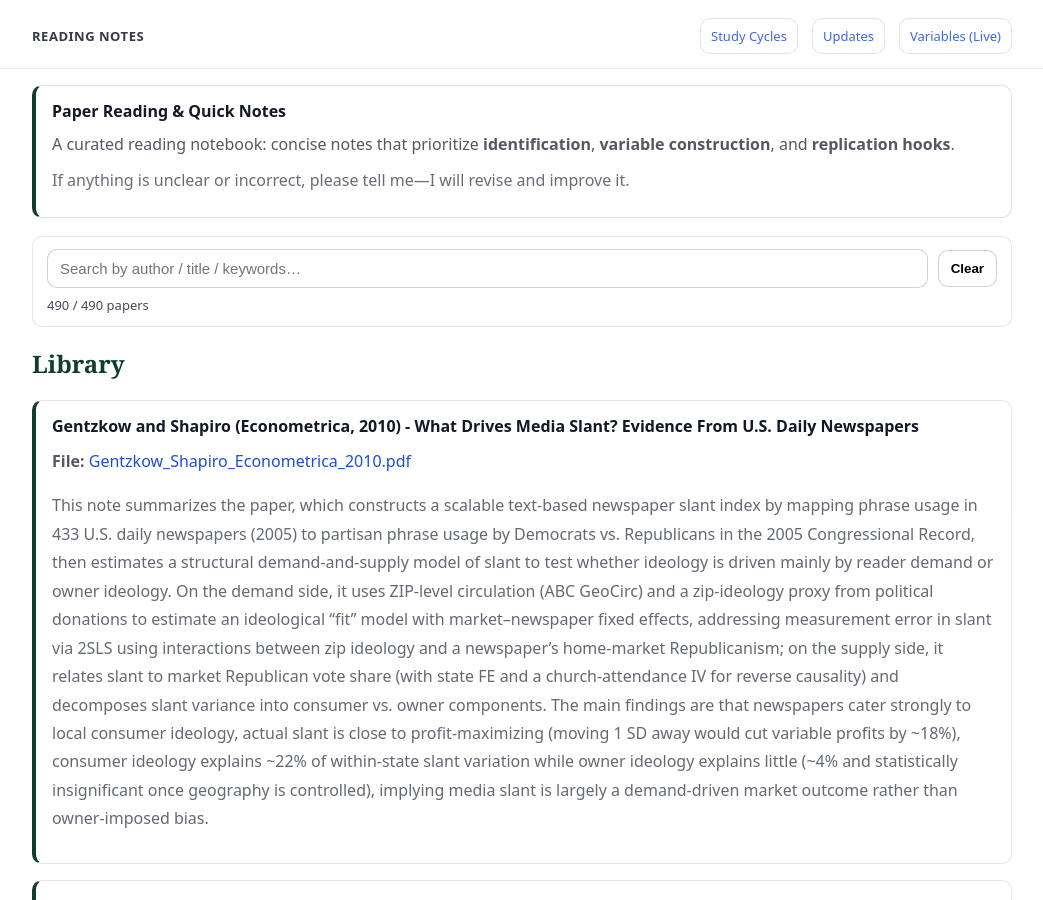
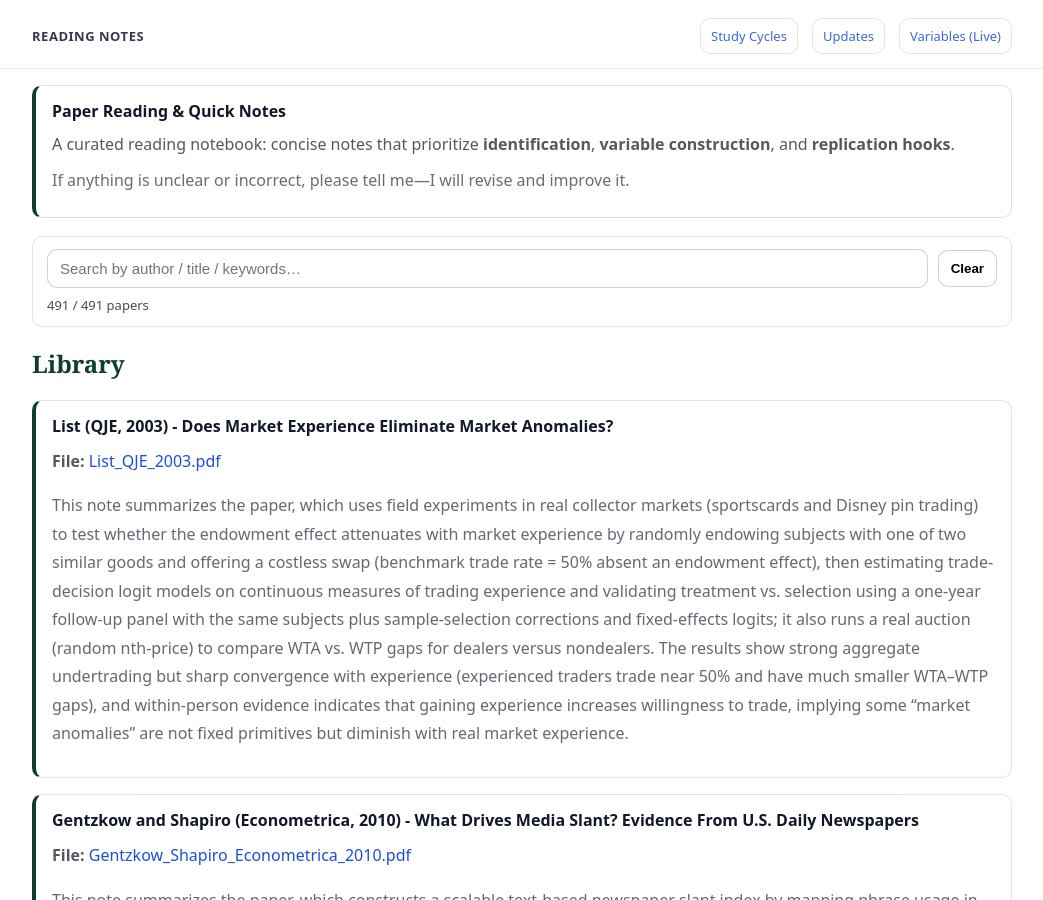
Before and after one commit to yaxinzn/study-archive, a Jekyll site: the page built from reading/index.md, in a window 1280 px wide and 900 px high. Shown: the whole window, without its empty margins (118-1161 px from the left). Built offline with Jekyll 4.4.1, drawn with Linux system fonts in a browser that asks for light colours.

Commit message:
Reading: add/update List_QJE_2003.pdf

```diff
--- a/_data/reading.yml
+++ b/_data/reading.yml
@@ -1,3 +1,7 @@
+- title: "List (QJE, 2003) - Does Market Experience Eliminate Market Anomalies?"
+  file: "List_QJE_2003.pdf"
+  desc: "This note summarizes the paper, which uses field experiments in real collector markets (sportscards and Disney pin trading) to test whether the endowment effect attenuates with market experience by randomly endowing subjects with one of two similar goods and offering a costless swap (benchmark trade rate = 50% absent an endowment effect), then estimating trade-decision logit models on continuous measures of trading experience and validating treatment vs. selection using a one-year follow-up panel with the same subjects plus sample-selection corrections and fixed-effects logits; it also runs a real auction (random nth-price) to compare WTA vs. WTP gaps for dealers versus nondealers. The results show strong aggregate undertrading but sharp convergence with experience (experienced traders trade near 50% and have much smaller WTA–WTP gaps), and within-person evidence indicates that gaining experience increases willingness to trade, implying some “market anomalies” are not fixed primitives but diminish with real market experience."
+
 - title: "Gentzkow and Shapiro (Econometrica, 2010) - What Drives Media Slant? Evidence From U.S. Daily Newspapers"
   file: "Gentzkow_Shapiro_Econometrica_2010.pdf"
   desc: "This note summarizes the paper, which constructs a scalable text-based newspaper slant index by mapping phrase usage in 433 U.S. daily newspapers (2005) to partisan phrase usage by Democrats vs. Republicans in the 2005 Congressional Record, then estimates a structural demand-and-supply model of slant to test whether ideology is driven mainly by reader demand or owner ideology. On the demand side, it uses ZIP-level circulation (ABC GeoCirc) and a zip-ideology proxy from political donations to estimate an ideological “fit” model with market–newspaper fixed effects, addressing measurement error in slant via 2SLS using interactions between zip ideology and a newspaper’s home-market Republicanism; on the supply side, it relates slant to market Republican vote share (with state FE and a church-attendance IV for reverse causality) and decomposes slant variance into consumer vs. owner components. The main findings are that newspapers cater strongly to local consumer ideology, actual slant is close to profit-maximizing (moving 1 SD away would cut variable profits by ~18%), consumer ideology explains ~22% of within-state slant variation while owner ideology explains little (~4% and statistically insignificant once geography is controlled), implying media slant is largely a demand-driven market outcome rather than owner-imposed bias."
```
Also changed, not shown: 1 other file.
